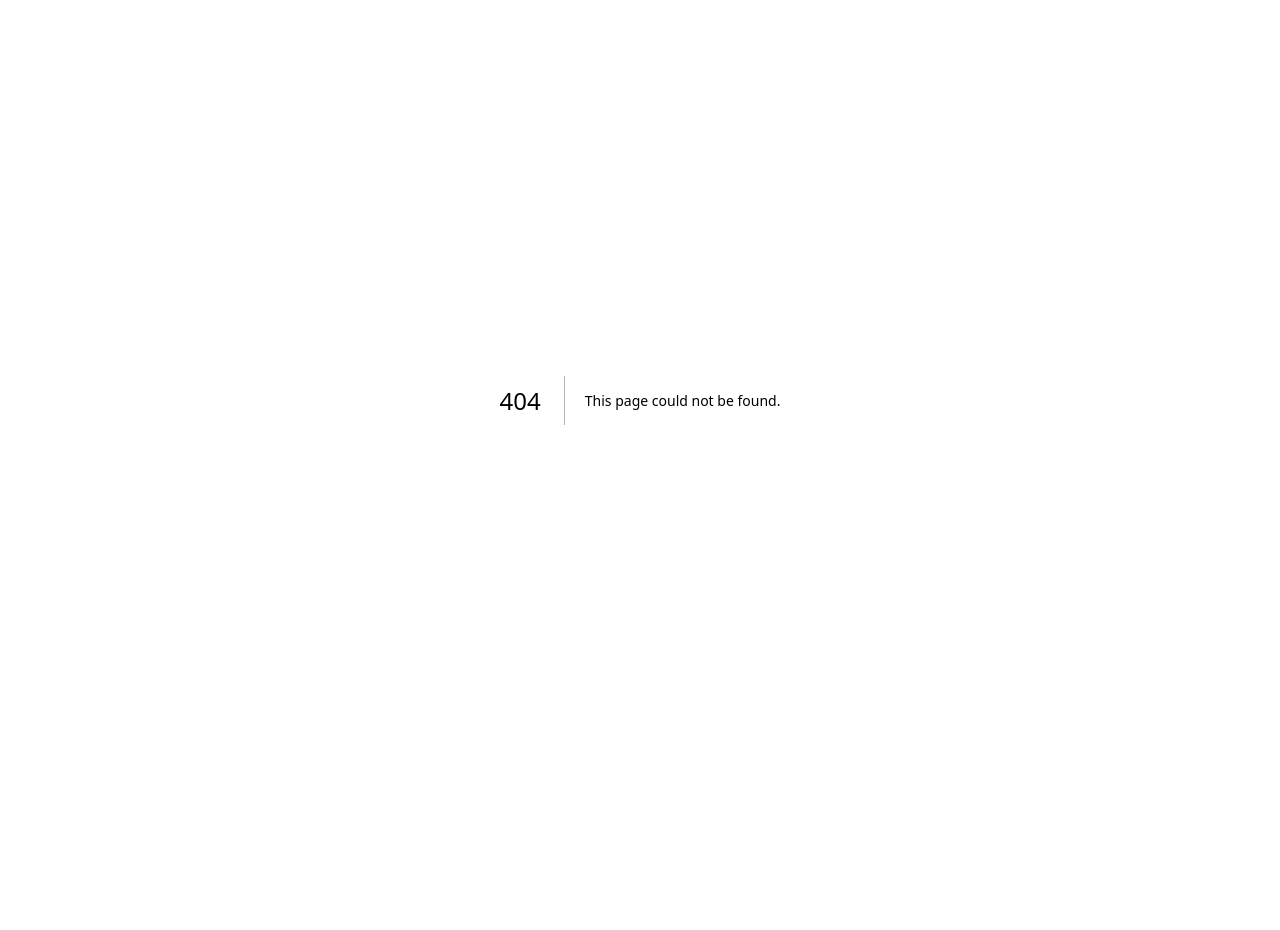
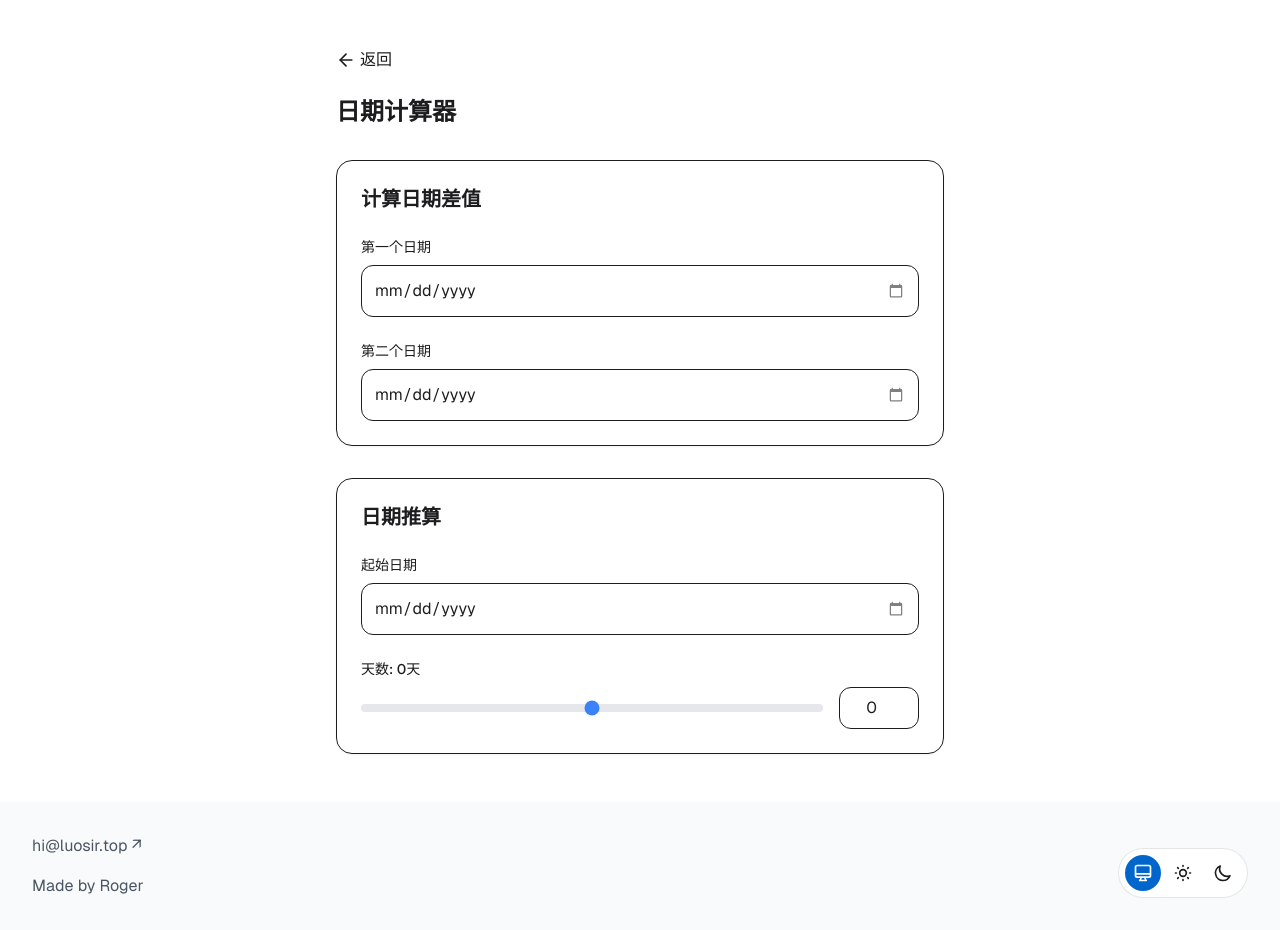
Before and after one commit to luocompany/luosir, a Next.js app: page /tools/date-tools in a window 1280 px wide. Before the commit this address had no page. Before the commit the page ends 800 px from the top, so only its background shows below. Built offline with nearby package versions, Linux system fonts and the light colour scheme.

Commit message:
合并日期页

```diff
--- a/app/tools/date-diff/page.tsx
+++ /dev/null
@@ -1,80 +0,0 @@
-"use client";
-
-import { useState, useEffect } from 'react';
-import Link from 'next/link';
-import Footer from '../../components/Footer';
-import { ArrowLeft } from 'lucide-react';
-
-export default function DateDiff() {
-  const [date1, setDate1] = useState('');
-  const [date2, setDate2] = useState('');
-  const [diffDays, setDiffDays] = useState<number | null>(null);
-
-  useEffect(() => {
-    if (date1 && date2) {
-      const d1 = new Date(date1);
-      const d2 = new Date(date2);
-      const diffTime = Math.abs(d2.getTime() - d1.getTime());
-      const diffDays = Math.ceil(diffTime / (1000 * 60 * 60 * 24));
-      setDiffDays(diffDays);
-    } else {
-      setDiffDays(null);
-    }
-  }, [date1, date2]);
-
-  return (
-    <div className="min-h-screen flex flex-col bg-[var(--background)] text-[var(--foreground)]">
-      <main className="flex-1">
-        <div className="max-w-2xl mx-auto px-4 sm:px-6 lg:px-8 py-12">
-          <div className="flex items-center mb-6">
-            <Link
-              href="/tools"
-              className="inline-flex items-center text-[var(--foreground)]/70 hover:text-[var(--foreground)] transition-colors"
-              style={{ fontSize: '16px', fontWeight: '500' }}
-            >
-              <ArrowLeft className="h-5 w-5 mr-1" />
-              返回
-            </Link>
-          </div>
-
-          <h1 className="text-2xl font-semibold mb-8 text-[var(--foreground)]">计算日期差</h1>
-
-          <div className="space-y-6 bg-[var(--background-elevated)] p-6 rounded-2xl shadow-sm dark:shadow-none border border-[var(--border)] backdrop-blur-xl">
-            <div>
-              <label className="block text-sm font-medium text-[var(--foreground)] mb-2">
-                第一个日期
-              </label>
-              <input
-                type="date"
-                value={date1}
-                onChange={(e) => setDate1(e.target.value)}
-                className="w-full p-3 rounded-xl border border-[var(--border)] bg-[var(--input-background)] text-[var(--foreground)] focus:outline-none focus:ring-2 focus:ring-blue-500/20 transition-all appearance-none"
-              />
-            </div>
-
-            <div>
-              <label className="block text-sm font-medium text-[var(--foreground)] mb-2">
-                第二个日期
-              </label>
-              <input
-                type="date"
-                value={date2}
-                onChange={(e) => setDate2(e.target.value)}
-                className="w-full p-3 rounded-xl border border-[var(--border)] bg-[var(--input-background)] text-[var(--foreground)] focus:outline-none focus:ring-2 focus:ring-blue-500/20 transition-all appearance-none"
-              />
-            </div>
-
-            {diffDays !== null && (
-              <div className="mt-6 p-4 rounded-xl bg-[var(--background-elevated)] border border-[var(--border)]">
-                <p className="text-center text-lg font-medium text-[var(--foreground)]">
-                  相差 <span className="text-blue-500 font-semibold">{diffDays}</span> 天
-                </p>
-              </div>
-            )}
-          </div>
-        </div>
-      </main>
-      <Footer />
-    </div>
-  );
-}
--- a/app/tools/date-calculator/page.tsx
+++ b/app/tools/date-tools/page.tsx
@@ -5,11 +5,31 @@ import Link from 'next/link';
 import Footer from '../../components/Footer';
 import { ArrowLeft } from 'lucide-react';
 
-export default function DateCalculator() {
+export default function DateTools() {
+  // 日期差值计算的状态
+  const [date1, setDate1] = useState('');
+  const [date2, setDate2] = useState('');
+  const [diffDays, setDiffDays] = useState<number | null>(null);
+
+  // 日期推算的状态
   const [baseDate, setBaseDate] = useState('');
   const [days, setDays] = useState('0');
   const [resultDate, setResultDate] = useState<string | null>(null);
 
+  // 日期差值计算的效果
+  useEffect(() => {
+    if (date1 && date2) {
+      const d1 = new Date(date1);
+      const d2 = new Date(date2);
+      const diffTime = Math.abs(d2.getTime() - d1.getTime());
+      const diffDays = Math.ceil(diffTime / (1000 * 60 * 60 * 24));
+      setDiffDays(diffDays);
+    } else {
+      setDiffDays(null);
+    }
+  }, [date1, date2]);
+
+  // 日期推算的效果
   useEffect(() => {
     if (baseDate && days) {
       const date = new Date(baseDate);
@@ -35,9 +55,47 @@ export default function DateCalculator() {
             </Link>
           </div>
 
-          <h1 className="text-2xl font-semibold mb-8 text-[var(--foreground)]">日期推算</h1>
+          <h1 className="text-2xl font-semibold mb-8 text-[var(--foreground)]">日期计算器</h1>
 
+          {/* 日期差值计算部分 */}
+          <div className="space-y-6 bg-[var(--background-elevated)] p-6 rounded-2xl shadow-sm dark:shadow-none border border-[var(--border)] backdrop-blur-xl mb-8">
+            <h2 className="text-xl font-semibold">计算日期差值</h2>
+            <div>
+              <label className="block text-sm font-medium text-[var(--foreground)] mb-2">
+                第一个日期
+              </label>
+              <input
+                type="date"
+                value={date1}
+                onChange={(e) => setDate1(e.target.value)}
+                className="w-full p-3 rounded-xl border border-[var(--border)] bg-[var(--input-background)] text-[var(--foreground)] focus:outline-none focus:ring-2 focus:ring-blue-500/20 transition-all appearance-none"
+              />
+            </div>
+
+            <div>
+              <label className="block text-sm font-medium text-[var(--foreground)] mb-2">
+                第二个日期
+              </label>
+              <input
+                type="date"
+                value={date2}
+                onChange={(e) => setDate2(e.target.value)}
+                className="w-full p-3 rounded-xl border border-[var(--border)] bg-[var(--input-background)] text-[var(--foreground)] focus:outline-none focus:ring-2 focus:ring-blue-500/20 transition-all appearance-none"
+              />
+            </div>
+
+            {diffDays !== null && (
+              <div className="mt-6 p-4 rounded-xl bg-[var(--background-elevated)] border border-[var(--border)]">
+                <p className="text-center text-lg font-medium text-[var(--foreground)]">
+                  相差 <span className="text-blue-500 font-semibold">{diffDays}</span> 天
+                </p>
+              </div>
+            )}
+          </div>
+
+          {/* 日期推算部分 */}
           <div className="space-y-6 bg-[var(--background-elevated)] p-6 rounded-2xl shadow-sm dark:shadow-none border border-[var(--border)] backdrop-blur-xl">
+            <h2 className="text-xl font-semibold">日期推算</h2>
             <div>
               <label className="block text-sm font-medium text-[var(--foreground)] mb-2">
                 起始日期
--- a/app/tools/page.tsx
+++ b/app/tools/page.tsx
@@ -42,22 +42,13 @@ export default function Tools() {
                     <p className="text-sm text-gray-500">查看世界各地的时间</p>
                   </div>
                 </Link>
-                <Link href="/tools/date-diff"
+                <Link href="/tools/date-tools"
                   className="p-4 rounded-lg border border-gray-200 hover:border-gray-300
                     transition-colors duration-200 flex items-center space-x-3">
                   <span className="text-xl">📅</span>
                   <div>
-                    <h3 className="font-medium">日期差值计算</h3>
-                    <p className="text-sm text-gray-500">计算两个日期之间的天数</p>
-                  </div>
-                </Link>
-                <Link href="/tools/date-calculator"
-                  className="p-4 rounded-lg border border-gray-200 hover:border-gray-300
-                    transition-colors duration-200 flex items-center space-x-3">
-                  <span className="text-xl">📆</span>
-                  <div>
-                    <h3 className="font-medium">日期推算</h3>
-                    <p className="text-sm text-gray-500">计算指定天数后的日期</p>
+                    <h3 className="font-medium">日期计算器</h3>
+                    <p className="text-sm text-gray-500">日期差值计算与推算</p>
                   </div>
                 </Link>
               </div>
```
